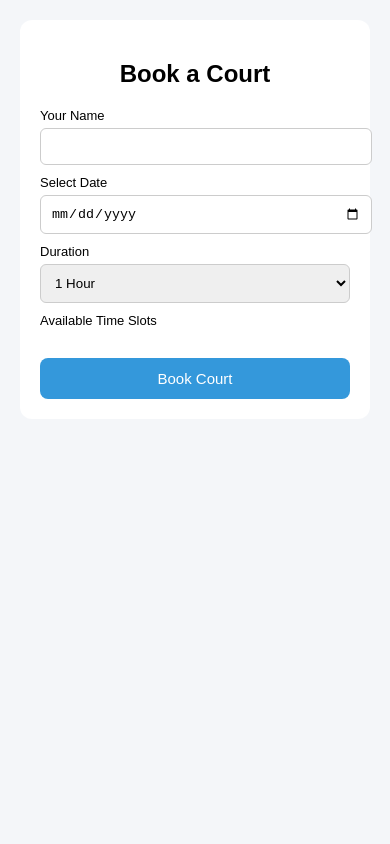
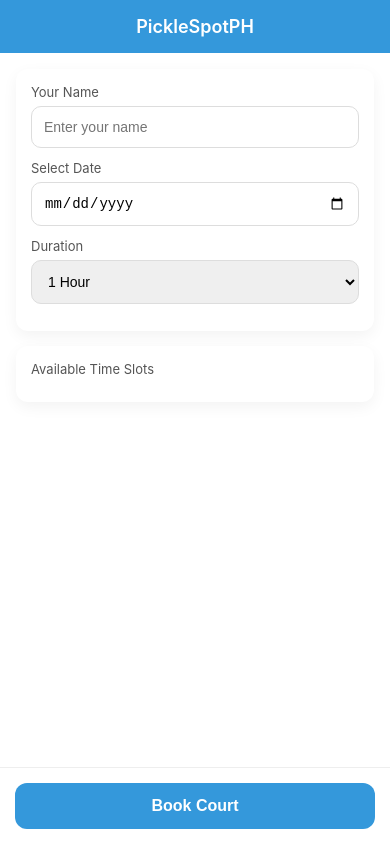
Before and after one commit to aleccamins/picklespotph, a website: page public/player.html in a window 390 px wide. Drawn offline with Linux system fonts and the light colour scheme.

Commit message:
mobile app style UI

```diff
--- a/public/player.html
+++ b/public/player.html
@@ -1,91 +1,134 @@
 <!DOCTYPE html>
 <html>
 <head>
-  <title>Player Booking</title>
+  <title>PickleSpotPH</title>
   <meta name="viewport" content="width=device-width, initial-scale=1.0">
 
   <style>
     body {
-      font-family: Arial;
+      margin: 0;
+      font-family: -apple-system, BlinkMacSystemFont, "Segoe UI", Roboto;
       background: #f4f6f9;
-      margin: 0;
-      padding: 20px;
     }
 
-    .container {
+    .app {
       max-width: 420px;
       margin: auto;
-      background: white;
-      padding: 20px;
-      border-radius: 12px;
+      background: #fff;
+      min-height: 100vh;
+      display: flex;
+      flex-direction: column;
     }
 
-    h2 {
+    .header {
+      background: #3498db;
+      color: white;
+      padding: 16px;
       text-align: center;
+      font-size: 18px;
+      font-weight: 600;
+    }
+
+    .content {
+      padding: 16px;
+      flex: 1;
+    }
+
+    .card {
+      background: #fff;
+      border-radius: 12px;
+      padding: 15px;
+      margin-bottom: 15px;
+      box-shadow: 0 5px 15px rgba(0,0,0,0.05);
     }
 
     label {
       font-size: 13px;
-      margin-top: 10px;
+      color: #555;
       display: block;
+      margin-bottom: 6px;
     }
 
     input, select {
       width: 100%;
-      padding: 10px;
-      margin-top: 5px;
-      border-radius: 6px;
-      border: 1px solid #ccc;
+      padding: 12px;
+      border-radius: 10px;
+      border: 1px solid #ddd;
+      margin-bottom: 12px;
+      font-size: 14px;
+      box-sizing: border-box;
     }
 
     .slots {
       display: grid;
       grid-template-columns: repeat(3, 1fr);
-      gap: 8px;
-      margin-top: 15px;
+      gap: 10px;
+      margin-top: 10px;
     }
 
     .slot {
-      padding: 10px;
+      padding: 12px;
       text-align: center;
-      border-radius: 6px;
-      cursor: pointer;
+      border-radius: 10px;
       background: #ecf0f1;
       font-size: 13px;
+      cursor: pointer;
+      transition: 0.2s;
+    }
+
+    .slot:hover {
+      transform: scale(1.03);
     }
 
     .slot.selected {
       background: #3498db;
       color: white;
+      font-weight: bold;
     }
 
     .slot.disabled {
-      background: #bdc3c7;
-      color: #777;
+      background: #dcdde1;
+      color: #888;
       pointer-events: none;
     }
 
-    button {
+    .footer {
+      padding: 15px;
+      background: white;
+      border-top: 1px solid #eee;
+    }
+
+    .book-btn {
       width: 100%;
-      margin-top: 15px;
-      padding: 12px;
+      padding: 14px;
       border: none;
+      border-radius: 12px;
       background: #3498db;
       color: white;
-      border-radius: 8px;
-      font-size: 15px;
+      font-size: 16px;
+      font-weight: bold;
+      cursor: pointer;
+    }
+
+    .book-btn:hover {
+      opacity: 0.9;
     }
   </style>
 </head>
 
 <body>
 
-<div class="container">
+<div class="app">
 
-  <h2>Book a Court</h2>
+  <div class="header">
+    PickleSpotPH
+  </div>
 
+  <div class="content">
+
+    <div class="card">
       <label>Your Name</label>
-  <input id="name">
+      <input id="name" placeholder="Enter your name">
 
       <label>Select Date</label>
       <input type="date" id="date" onchange="loadSlots()">
@@ -96,18 +139,24 @@
         <option value="2">2 Hours</option>
         <option value="3">3 Hours</option>
       </select>
+    </div>
 
+    <div class="card">
       <label>Available Time Slots</label>
       <div id="slots" class="slots"></div>
+    </div>
 
-  <button onclick="book()">Book Court</button>
+  </div>
+
+  <div class="footer">
+    <button class="book-btn" onclick="book()">Book Court</button>
+  </div>
 
 </div>
 
 <script>
 let selectedTime = "";
 
-// GENERATE TIME SLOTS
 const times = [
   "8:00 AM","9:00 AM","10:00 AM",
   "11:00 AM","12:00 PM","1:00 PM",
@@ -115,7 +164,6 @@
   "5:00 PM","6:00 PM","7:00 PM"
 ];
 
-// LOAD AVAILABLE SLOTS
 async function loadSlots() {
   const date = document.getElementById("date").value;
   if (!date) return;
@@ -147,14 +195,12 @@
   });
 }
 
-// SELECT SLOT
 function selectSlot(el, time) {
   document.querySelectorAll(".slot").forEach(s => s.classList.remove("selected"));
   el.classList.add("selected");
   selectedTime = time;
 }
 
-// BOOK
 async function book() {
   const name = document.getElementById("name").value;
   const date = document.getElementById("date").value;
```
Lines whose indentation alone changed are shown as unchanged.
